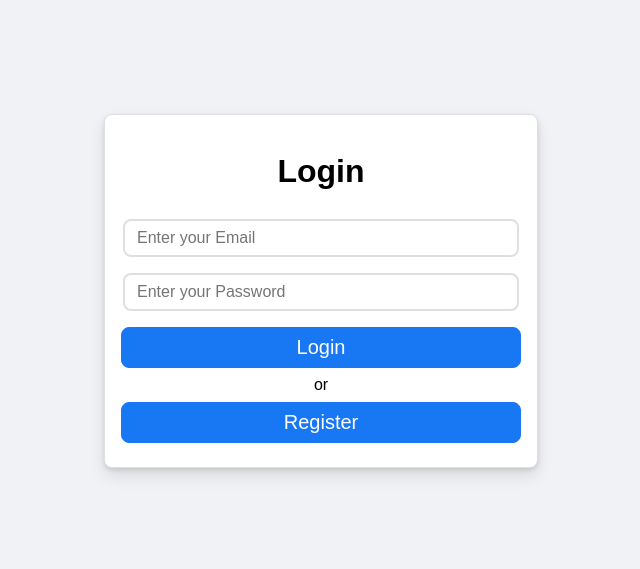
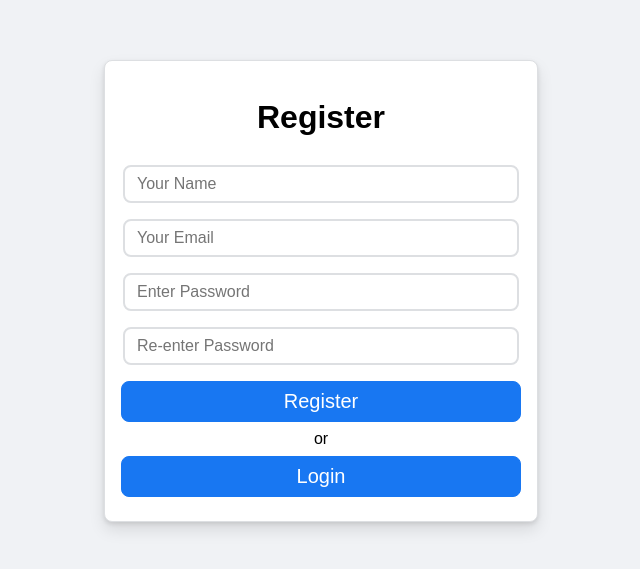
Before and after one commit to ashish-singh96/Login-Register, a React (Create React App) app: page / in a window 1280 px wide. Shown: the part 109-678 px from the top of the page, without its empty margins (319-959 px from the left). Built offline with nearby package versions, Linux system fonts and the light colour scheme.

Commit message:
Register Component

```diff
--- a/src/App.js
+++ b/src/App.js
@@ -2,12 +2,14 @@
 import Homepage from './component/homepage/Homepage';
 import './App.css';
 import Login from './component/login/Login';
+import Register from './component/register/Register';
 
 function App() {
   return (
     <div className='App'>
           {/* <Homepage/> */}
-          <Login/>
+          {/* <Login/> */}
+          <Register/>
     </div>
   );
 }
--- /dev/null
+++ b/src/component/register/Register.css
@@ -0,0 +1,33 @@
+.register {
+    width: 400px;
+    background: #fff;
+    border: 1px solid #dddfe2;
+    box-shadow: 0 2px 4px rgb(0 0 0 / 10%), 0 8px 16px rgb(0 0 0 / 10%);
+    border-radius: 8px;
+    padding: 1rem;
+    align-items: center;
+    text-align: center;
+}
+
+.register > input {
+    border-radius: 8px;
+    border: 2px solid #dddfe2;
+    outline: none;
+    color: #1d2129;
+    margin: 0.5rem 0;
+    padding: 0.5rem 0.75rem;
+    width: 92%;
+    font-size: 1rem;
+}
+
+.register > .button {
+    background: #1877f2;
+    border: 1px solid #1877f2;
+    color: #fff;
+    font-size: 1.25rem;
+    padding: 0.5rem;
+    margin: 0.5rem 0;
+    border-radius: 8px;
+    outline: none;
+    cursor: pointer;
+}
--- /dev/null
+++ b/src/component/register/Register.js
@@ -0,0 +1,18 @@
+import React from 'react'
+import './Register.css';
+const Register = () => {
+  return (
+    <div className='register'>
+    <h1>Register</h1>
+    <input type="text" placeholder='Your Name'/>
+    <input type="text" placeholder='Your Email'/>
+    <input type="password" placeholder='Enter Password'/>
+    <input type="password" placeholder='Re-enter Password'/>
+    <div className='button'>Register</div>
+    <div>or</div>
+    <div className='button'>Login</div>
+    </div>
+  )
+}
+
+export default Register
```
